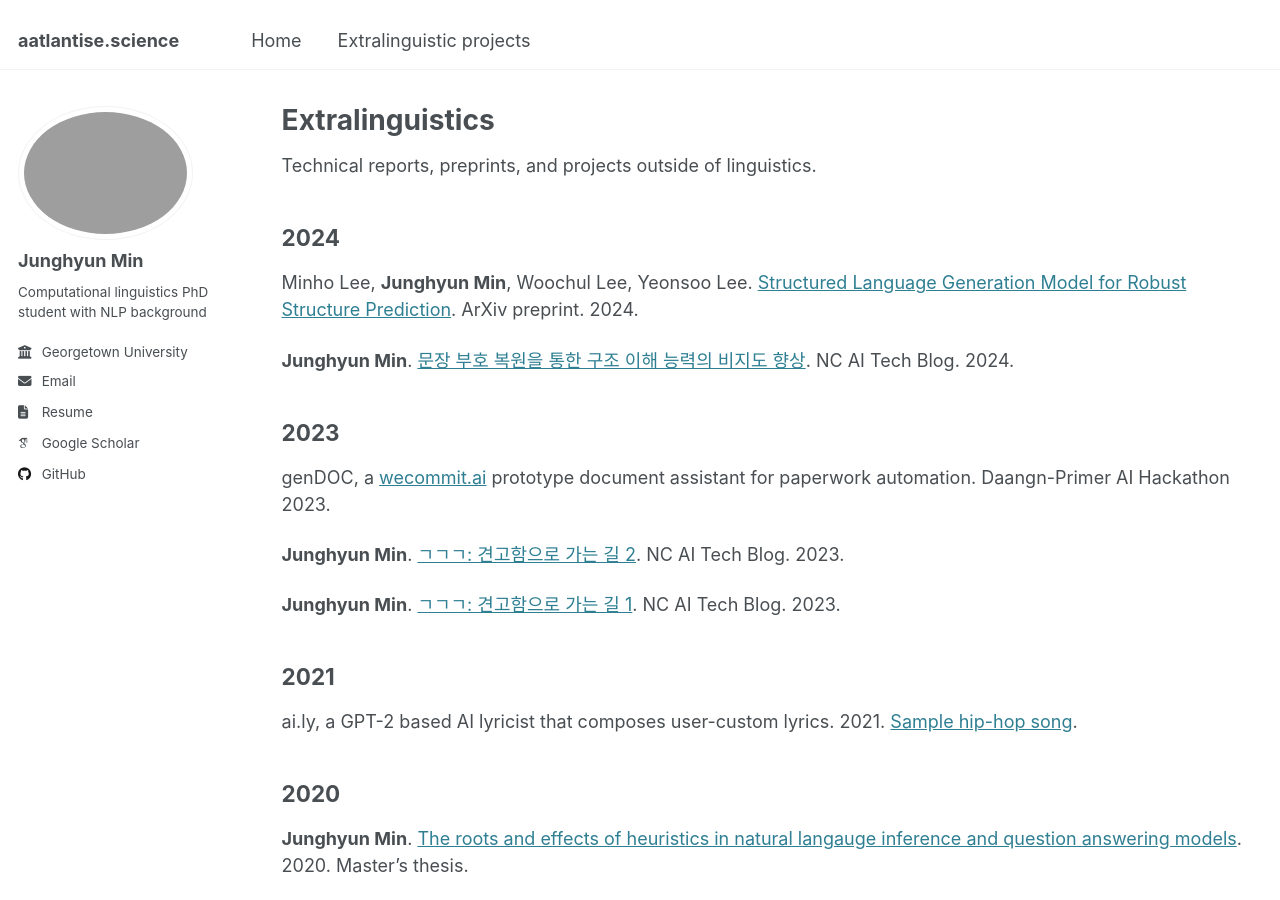
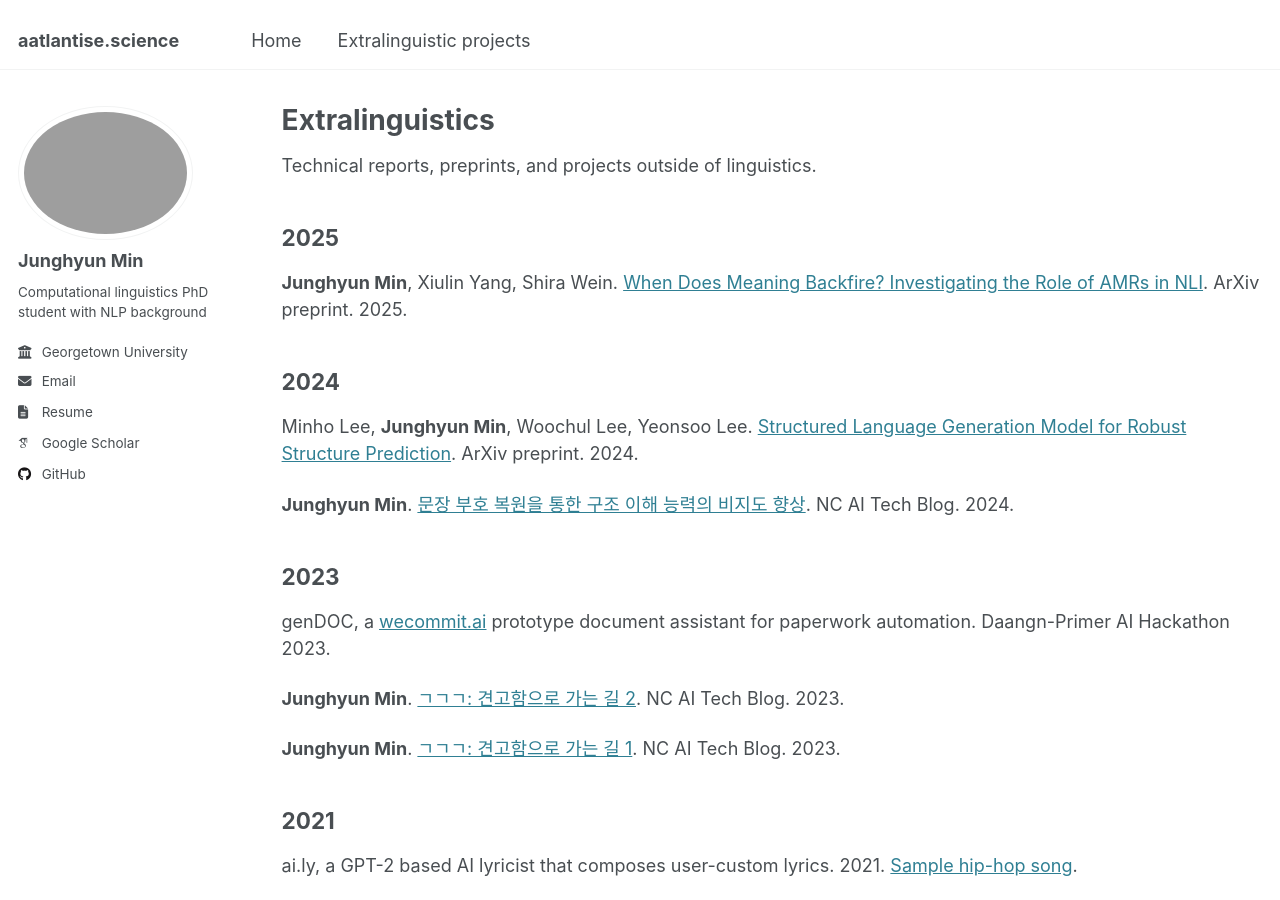
Before and after one commit to Aatlantise/aatlantise.github.io, a Jekyll site: the page built from _pages/extraling.md, in a window 1280 px wide and 900 px high. Built offline with Jekyll 4.4.1, drawn with Linux system fonts in a browser that asks for light colours; some web fonts are replaced.

Commit message:
[Chore] Add preprint

```diff
--- a/_pages/extraling.md
+++ b/_pages/extraling.md
@@ -8,6 +8,10 @@ redirect_from:
 ---
 
 Technical reports, preprints, and projects outside of linguistics.
+
+## 2025
+**Junghyun Min**, Xiulin Yang, Shira Wein.
+[When Does Meaning Backfire? Investigating the Role of AMRs in NLI](https://arxiv.org/abs/2506.14613). ArXiv preprint. 2025.
 
 ## 2024
 Minho Lee, **Junghyun Min**, Woochul Lee, Yeonsoo Lee.
```
